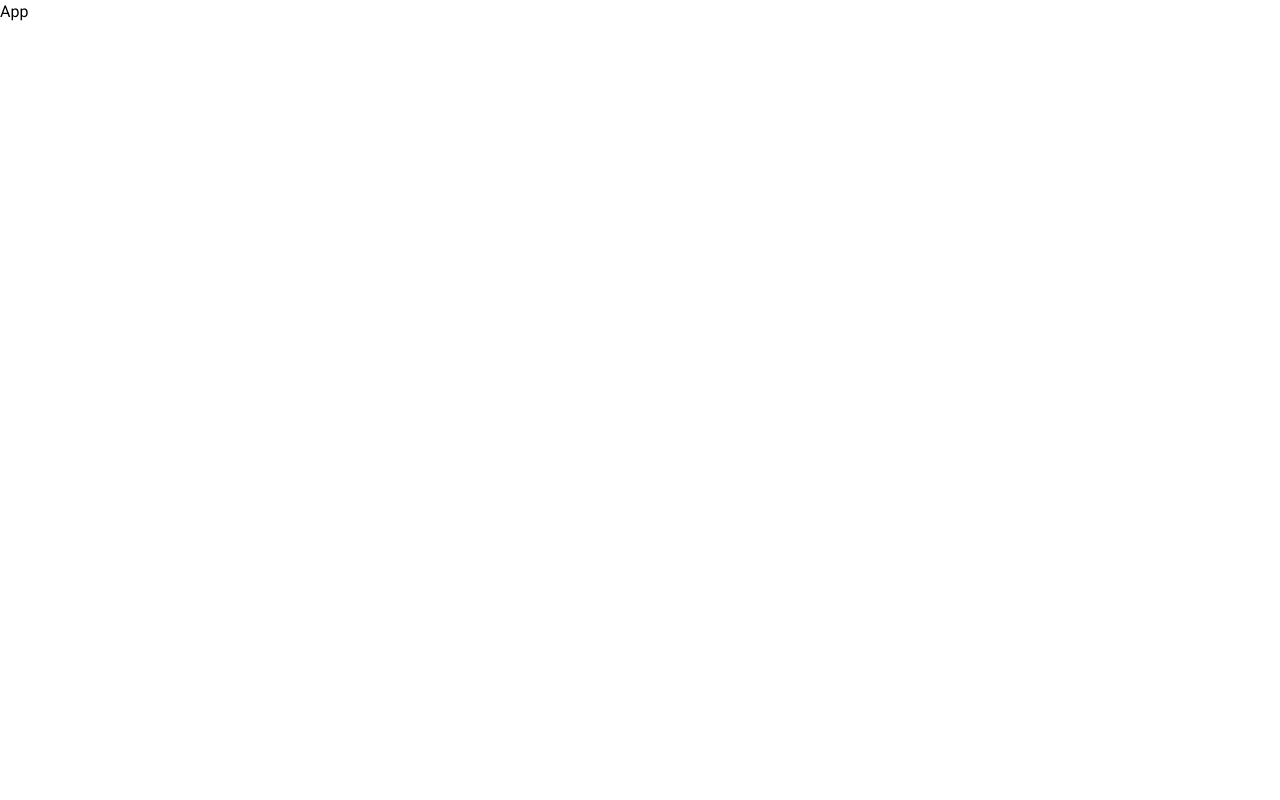
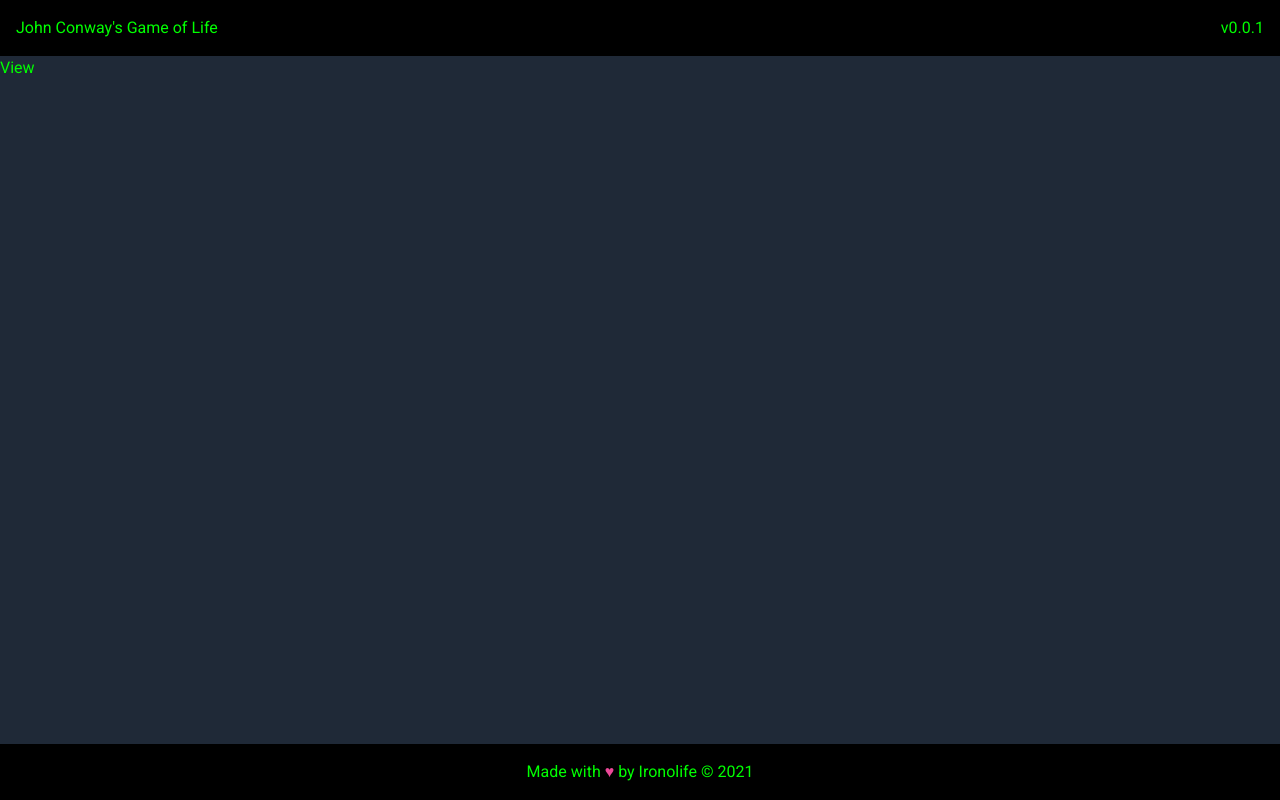
Before and after one commit to Ironolife/Game-Of-Life, a React (Create React App) app: page / in a window 1280 px wide. Built offline with nearby package versions, Linux system fonts and the light colour scheme.

Commit message:
Added base layout

```diff
--- a/src/App.tsx
+++ b/src/App.tsx
@@ -1,5 +1,17 @@
+import Footer from './components/Footer/Footer';
+import Header from './components/Header/Header';
+import View from './components/View/View';
+
 const App = () => {
-  return <div>App</div>;
+  return (
+    <>
+      <Header />
+      <main style={{ flex: '1 0 auto' }}>
+        <View />
+      </main>
+      <Footer />
+    </>
+  );
 };
 
 export default App;
--- /dev/null
+++ b/src/components/Footer/Footer.tsx
@@ -0,0 +1,9 @@
+const Footer = () => (
+  <footer className='p-4 flex-shrink-0 text-center bg-black'>
+    <a href='https://github.com/' target='_black' rel='noreferrer'>
+      Made with <span className='text-pink-500'>♥</span> by Ironolife © 2021
+    </a>
+  </footer>
+);
+
+export default Footer;
--- /dev/null
+++ b/src/components/Header/Header.tsx
@@ -0,0 +1,17 @@
+import pk from '../../../package.json';
+
+const Header = () => (
+  <header className='p-4 flex-shrink-0 flex bg-black'>
+    <h1>John Conway's Game of Life</h1>
+    <div className='flex-1' />
+    <a
+      href='https://github.com/Ironolife/Game-Of-Life'
+      target='_black'
+      rel='noreferrer'
+    >
+      v{pk.version}
+    </a>
+  </header>
+);
+
+export default Header;
--- /dev/null
+++ b/src/components/View/View.tsx
@@ -0,0 +1,5 @@
+const View = () => {
+  return <div>View</div>;
+};
+
+export default View;
--- a/src/index.css
+++ b/src/index.css
@@ -9,7 +9,7 @@
     @apply h-full;
   }
   #root {
-    @apply flex flex-col;
+    @apply flex flex-col bg-gray-800 text-green-500;
   }
   button,
   input {
--- a/tailwind.config.js
+++ b/tailwind.config.js
@@ -5,7 +5,21 @@ module.exports = {
     fontFamily: {
       sans: ['Roboto', 'sans-serif'],
     },
-    extend: {},
+    extend: {
+      colors: {
+        green: {
+          100: '#ccffcc',
+          200: '#99ff99',
+          300: '#66ff66',
+          400: '#33ff33',
+          500: '#00ff00',
+          600: '#00cc00',
+          700: '#009900',
+          800: '#006600',
+          900: '#003300',
+        },
+      },
+    },
   },
   variants: {
     extend: {},
```
